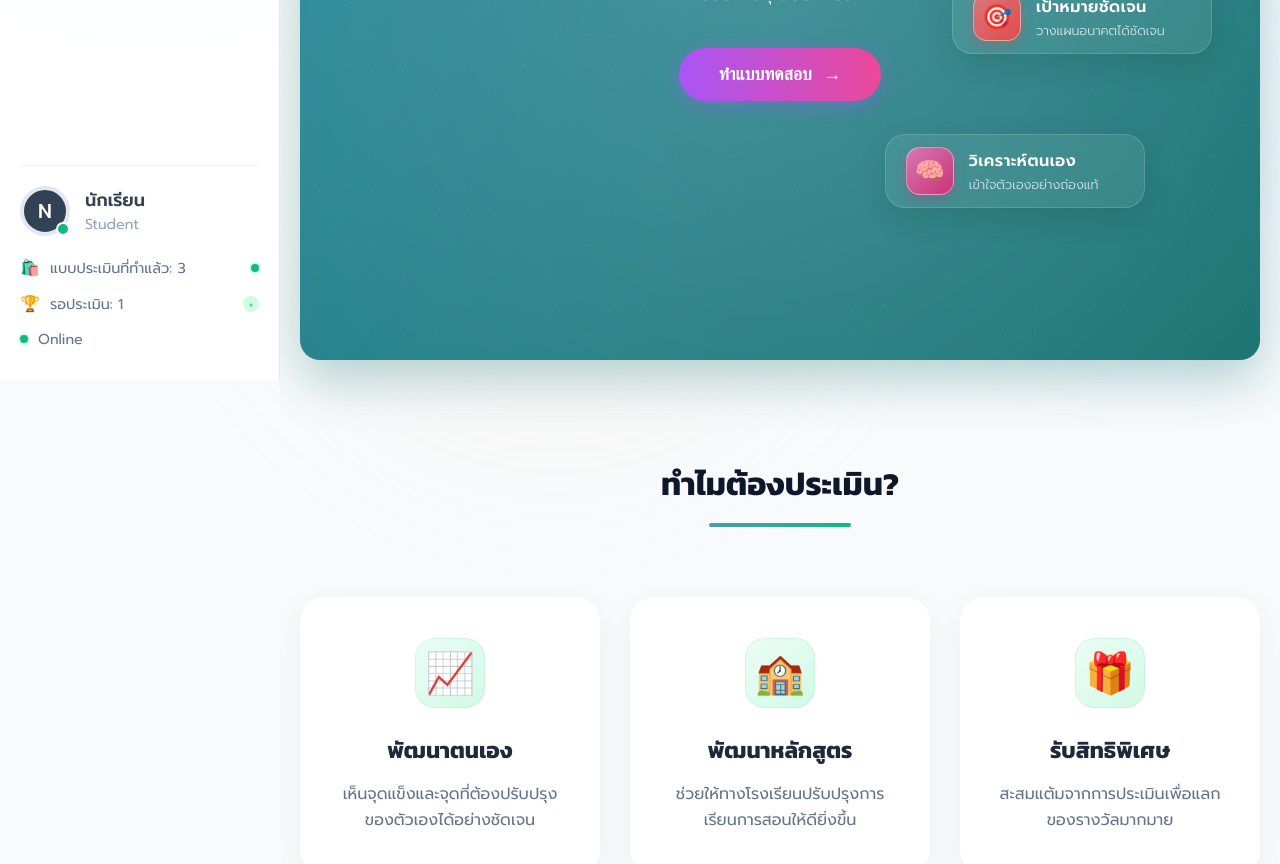
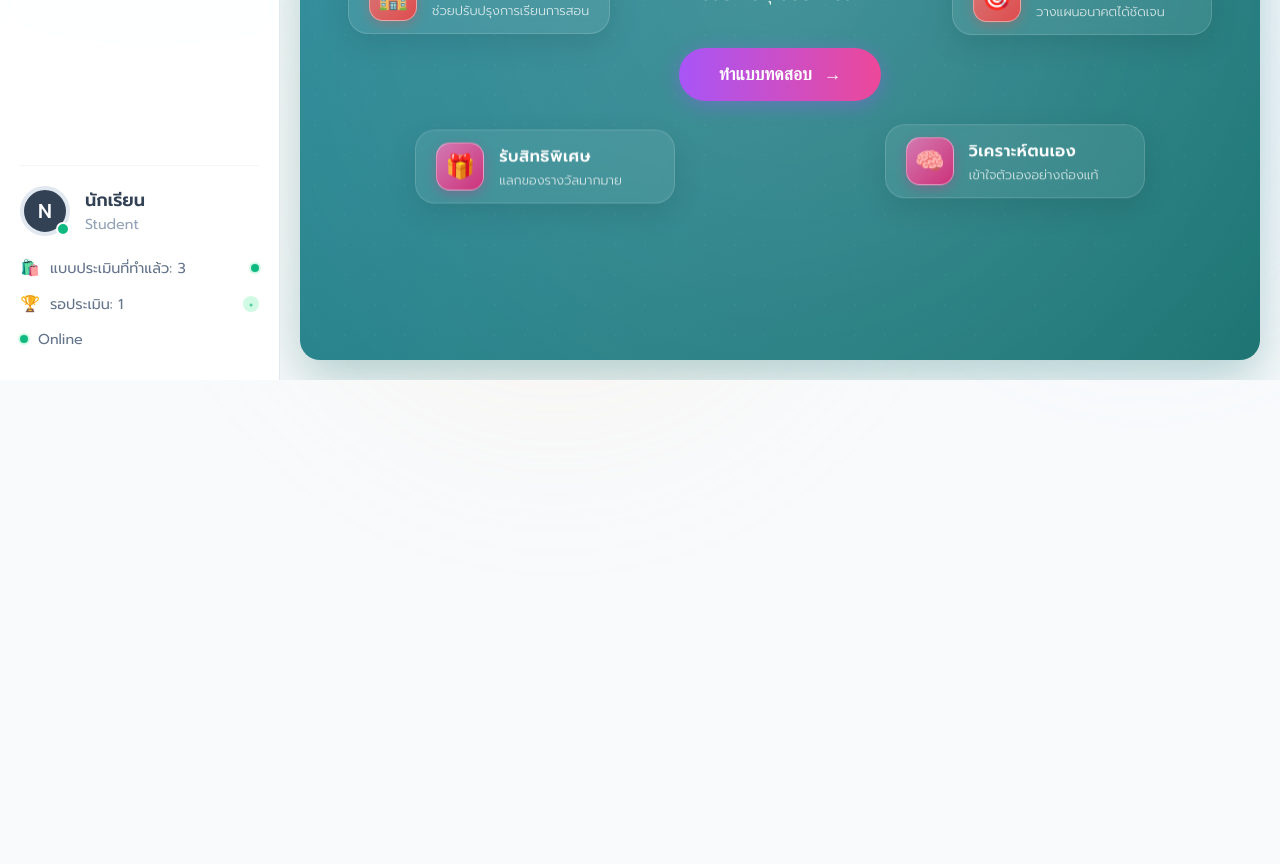
Before and after one commit to Non2412/Assessment_fontend, a Next.js app: page / in a window 1280 px wide. Shown: the part 420-1284 px from the top of the page. After the commit the page ends 800 px from the top, so only its background shows below. Built offline with nearby package versions, Linux system fonts and the light colour scheme.

Commit message:
customer

```diff
--- a/src/app/assessment/[id]/assessment.module.css
+++ b/src/app/assessment/[id]/assessment.module.css
@@ -227,3 +227,95 @@
         transform: translateY(0px);
     }
 }
+
+/* Floating Side Elements */
+.floatingSide {
+    position: fixed;
+    top: 50%;
+    left: 40px;
+    transform: translateY(-50%);
+    width: 260px;
+    z-index: 10;
+    display: flex;
+    flex-direction: column;
+    gap: 20px;
+    pointer-events: none;
+    /* Let clicks pass through if empty */
+}
+
+.floatingCard {
+    background: rgba(255, 255, 255, 0.9);
+    backdrop-filter: blur(10px);
+    border-radius: 20px;
+    padding: 20px;
+    box-shadow: 0 10px 30px -5px rgba(0, 0, 0, 0.05);
+    border: 1px solid rgba(255, 255, 255, 0.5);
+    transition: all 0.3s ease;
+    animation: slideInLeft 0.8s ease-out backwards;
+    cursor: default;
+    pointer-events: auto;
+}
+
+.floatingCard:hover {
+    transform: translateX(10px) scale(1.02);
+    box-shadow: 0 20px 40px -5px rgba(0, 0, 0, 0.1);
+    background: white;
+    border-color: #e2e8f0;
+}
+
+.floatingCard:nth-child(1) {
+    animation-delay: 0.2s;
+}
+
+.floatingCard:nth-child(2) {
+    animation-delay: 0.3s;
+}
+
+.floatingCard:nth-child(3) {
+    animation-delay: 0.4s;
+}
+
+.floatingIcon {
+    width: 48px;
+    height: 48px;
+    border-radius: 12px;
+    display: flex;
+    align-items: center;
+    justify-content: center;
+    font-size: 24px;
+    margin-bottom: 12px;
+    background: #ecfdf5;
+    color: #059669;
+}
+
+.cardTitle {
+    font-size: 16px;
+    font-weight: 700;
+    color: #1e293b;
+    margin: 0 0 8px 0;
+}
+
+.cardDesc {
+    font-size: 13px;
+    color: #64748b;
+    line-height: 1.5;
+    margin: 0;
+}
+
+@keyframes slideInLeft {
+    from {
+        opacity: 0;
+        transform: translateX(-50px);
+    }
+
+    to {
+        opacity: 1;
+        transform: translateX(0);
+    }
+}
+
+@media (max-width: 1400px) {
+    .floatingSide {
+        display: none;
+    }
+}
--- a/src/app/globals.css
+++ b/src/app/globals.css
@@ -500,7 +500,7 @@ body {
   font-weight: 300;
 }
 
-/* Specific Positions & Delays */
+/* Specific Positions & Delays (Right Side) */
 .float-1 {
   top: 20%;
   right: 10%;
@@ -519,12 +519,25 @@ body {
   animation-delay: 4s;
 }
 
-/* Add Responsive Check */
-@media (max-width: 1200px) {
-  .hero-visuals {
-    display: none;
-  }
+/* Specific Positions & Delays (Left Side) */
+.float-left-1 {
+  top: 20%;
+  left: 10%;
+  animation-delay: 0.5s;
 }
+
+.float-left-2 {
+  top: 50%;
+  left: 5%;
+  animation-delay: 2.5s;
+}
+
+.float-left-3 {
+  bottom: 20%;
+  left: 12%;
+  animation-delay: 4.5s;
+}
+
 
 @keyframes floatCard {
 
--- a/src/app/page.tsx
+++ b/src/app/page.tsx
@@ -67,27 +67,28 @@ export default function Home() {
               <span>เข้าใจตัวเองอย่างถ่องแท้</span>
             </div>
           </div>
-        </div>
-      </div>
 
-      {/* Info Section (Below Scroll) */}
-      <div className="info-section">
-        <h2 className="section-title">ทำไมต้องประเมิน?</h2>
-        <div className="info-grid">
-          <div className="info-card">
-            <span className="info-icon">📈</span>
-            <h3>พัฒนาตนเอง</h3>
-            <p>เห็นจุดแข็งและจุดที่ต้องปรับปรุงของตัวเองได้อย่างชัดเจน</p>
+          {/* Floating Visuals (Left Side - New) */}
+          <div className="floating-card float-left-1">
+            <span className="float-icon icon-yellow">📈</span>
+            <div className="float-text">
+              <strong>พัฒนาตนเอง</strong>
+              <span>ปรับปรุงตัวเองได้ชัดเจน</span>
+            </div>
           </div>
-          <div className="info-card">
-            <span className="info-icon">🏫</span>
-            <h3>พัฒนาหลักสูตร</h3>
-            <p>ช่วยให้ทางโรงเรียนปรับปรุงการเรียนการสอนให้ดียิ่งขึ้น</p>
+          <div className="floating-card float-left-2">
+            <span className="float-icon icon-red">🏫</span>
+            <div className="float-text">
+              <strong>พัฒนาหลักสูตร</strong>
+              <span>ช่วยปรับปรุงการเรียนการสอน</span>
+            </div>
           </div>
-          <div className="info-card">
-            <span className="info-icon">🎁</span>
-            <h3>รับสิทธิพิเศษ</h3>
-            <p>สะสมแต้มจากการประเมินเพื่อแลกของรางวัลมากมาย</p>
+          <div className="floating-card float-left-3">
+            <span className="float-icon icon-pink">🎁</span>
+            <div className="float-text">
+              <strong>รับสิทธิพิเศษ</strong>
+              <span>แลกของรางวัลมากมาย</span>
+            </div>
           </div>
         </div>
       </div>
```
Also changed, not shown: src/app/assessment/[id]/page.tsx (+21 -0 lines).
